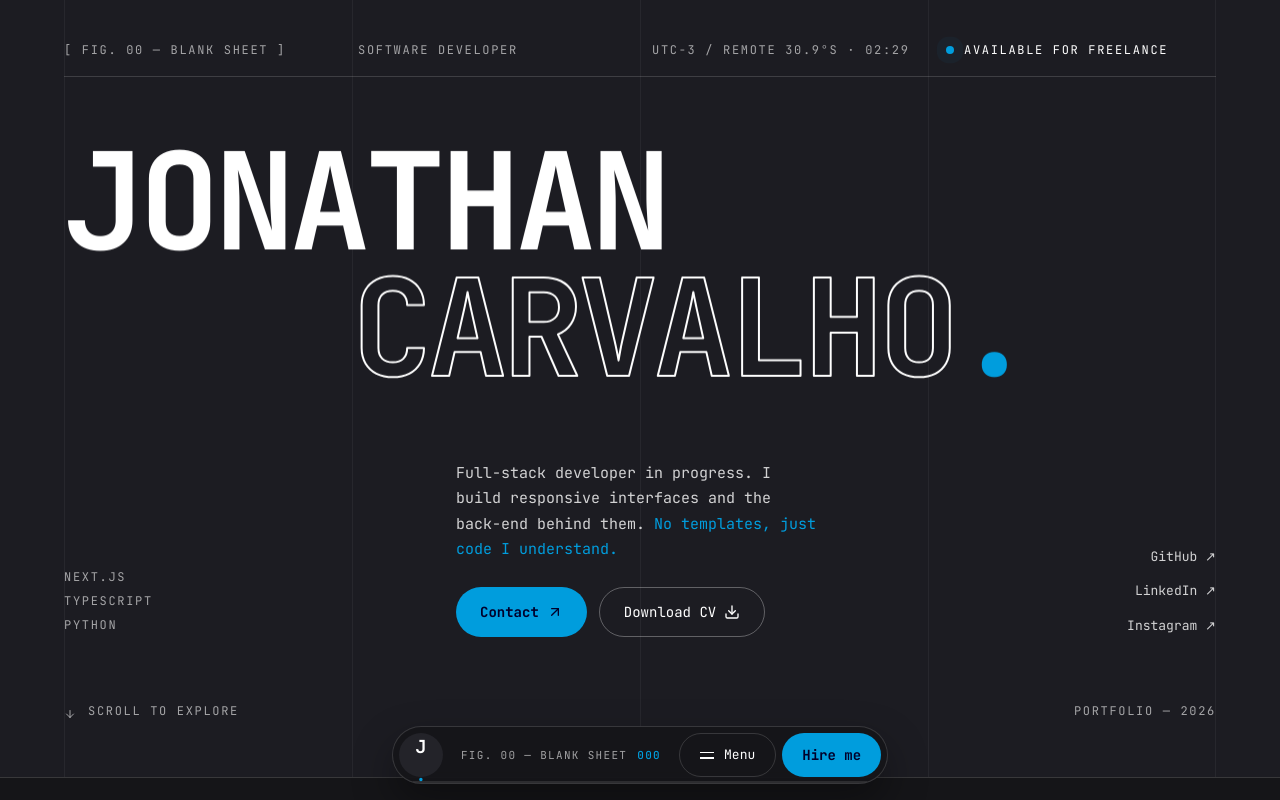
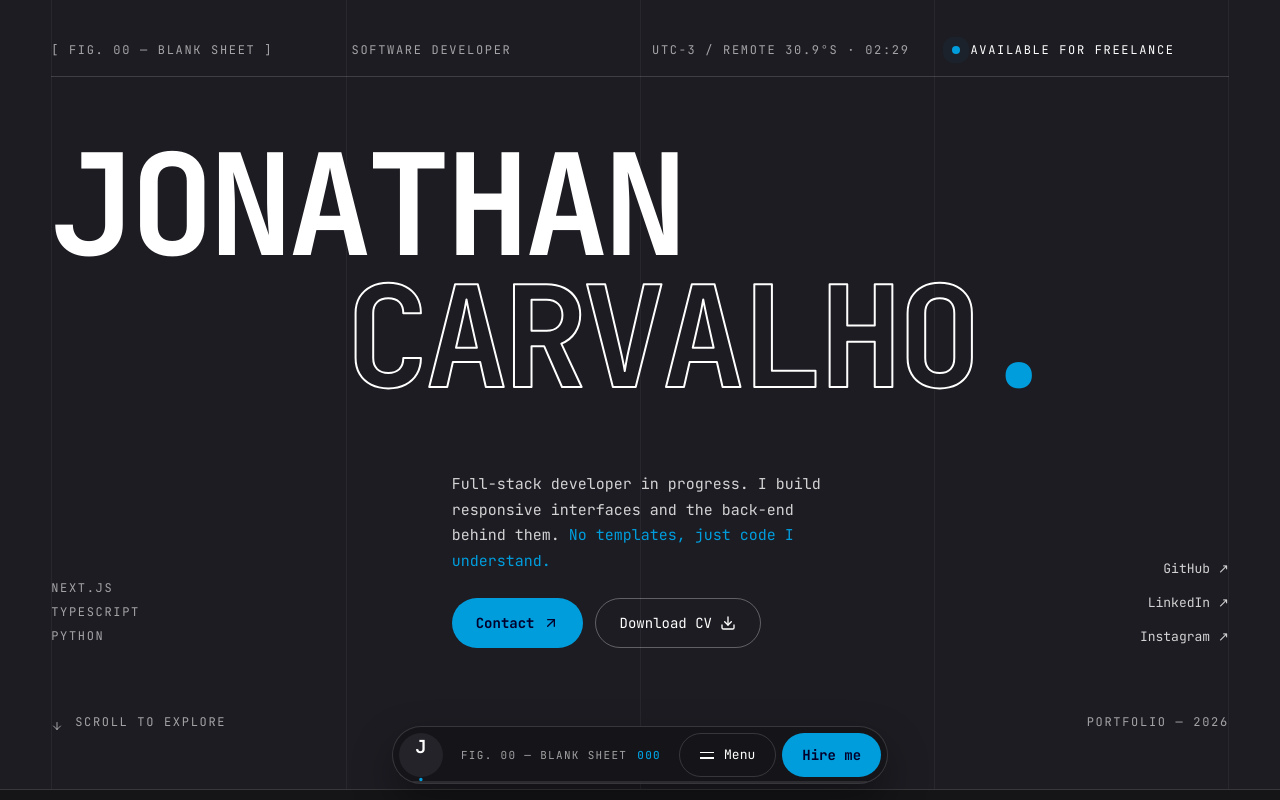
Before and after one commit to Dot010/personal-portfolio, a Next.js app: page / in a window 1280 px wide. Shown: the top 800 px of the page. Built offline with nearby package versions, Linux system fonts and the light colour scheme; a web font is replaced by a local one.

Commit message:
feat(hero): span the full width of the screen like the demo

```diff
--- a/components/sections/Hero.tsx
+++ b/components/sections/Hero.tsx
@@ -91,7 +91,7 @@ const Hero = () => {
   return (
     <section ref={root} id="home" data-fig="Fig. 00 — Blank sheet" className="relative overflow-x-clip pt-10 pb-14">
       {/* Faint 4-column grid behind the hero */}
-      <div aria-hidden="true" className="hero-grid wrap pointer-events-none absolute inset-0">
+      <div aria-hidden="true" className="hero-grid pointer-events-none absolute inset-0 px-[clamp(16px,4vw,64px)]">
         <div className="grid h-full grid-cols-4">
           {[0, 1, 2, 3].map((i) => (
             <span key={i} className="origin-top border-l border-white/5 last:border-r" />
@@ -99,7 +99,7 @@ const Hero = () => {
         </div>
       </div>
 
-      <div className="hero-inner wrap relative origin-top">
+      <div className="hero-inner relative w-full origin-top px-[clamp(16px,4vw,64px)]">
         <div className="hero-meta label grid grid-cols-[repeat(auto-fit,minmax(190px,1fr))] gap-x-6 gap-y-2.5 border-b border-white/15 pb-4">
           <span className="hero-fig">[ Fig. 00 — Blank sheet ]</span>
           <span>{site.role}</span>
@@ -114,7 +114,7 @@ const Hero = () => {
 
         <h1
           aria-label={site.name}
-          className="hero-name relative mt-16 font-display text-[clamp(46px,10.5vw,148px)] font-extrabold uppercase leading-[0.9] tracking-[-0.04em]"
+          className="hero-name relative mt-16 font-display text-[clamp(46px,11vw,420px)] font-extrabold uppercase leading-[0.9] tracking-[-0.04em]"
         >
           <span aria-hidden="true" className="hero-first block overflow-hidden pb-[0.04em]">
             {site.firstName}
```
